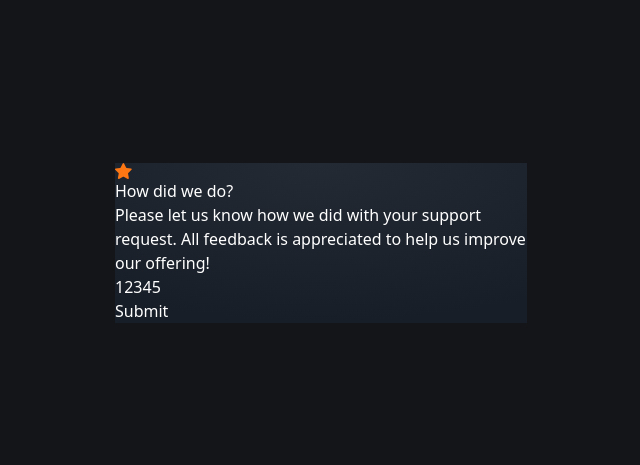
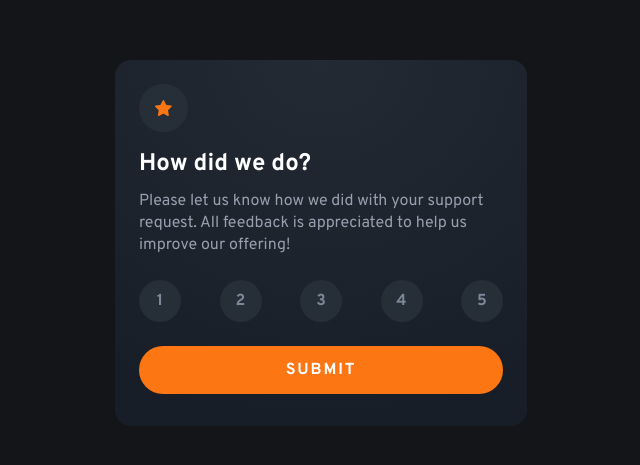
Before and after one commit to alisonleme/FeedBack32c, a React (Vite) app: page / in a window 1280 px wide. Shown: the part 157-622 px from the top of the page, without its empty margins (319-959 px from the left). Built offline with nearby package versions, Linux system fonts and the light colour scheme.

Commit message:
criação da função para atualizar o card

```diff
--- a/index.html
+++ b/index.html
@@ -3,6 +3,9 @@
   <head>
     <meta charset="UTF-8" />
     <link rel="icon" type="image/svg+xml" href="/favicon-32x32.png" />
+    <link rel="preconnect" href="https://fonts.googleapis.com">
+  <link rel="preconnect" href="https://fonts.gstatic.com" crossorigin>
+  <link href="https://fonts.googleapis.com/css2?family=Overpass:ital,wght@0,100..900;1,100..900&display=swap" rel="stylesheet">
     <meta name="viewport" content="width=device-width, initial-scale=1.0" />
     <title>FeedBack</title>
   </head>
--- a/src/App.jsx
+++ b/src/App.jsx
@@ -1,30 +1,61 @@
 import iconStar from "./assets/icon-star.svg"
+import { useState } from "react"
+
+
 
 export function App(){
+const [submited, setSubmited] = useState(false)
+const [rateNote,setRateNote] = useState(0)
+
+
+function handleSubmit(){
+ if(rateNote !== 0){
+  setSubmited(true)
+  return
+ }
+ alert("please,choose a rate button! ")
+}
+
+function handleChangeRateNote(value){
+  setRateNote(value)
+}
+
   return(
     <div className="h-svh bg-very-dark-blue text-white flex justify-center items-center px-6 " >
 
-     <div className="bg-radial-gradient max-w-103  ">
-      <img src={iconStar} alt="icone da estrela" />
+     {submited === false ? (
 
-      <h1>How did we do?</h1>
-      <p>Please let us know how we did with your support request. All feedback is appreciated to help us improve our offering!</p>
+     <div className="bg-radial-gradient max-w-103  px-6 pt-6 pb-8 rounded-2xl font-overpass ">
+
+     <div className="bg-dark-blue p-4 w-fit rounded-full mb-4     ">
+     <img src={iconStar} alt="icone da estrela" />
+
+     </div>
+
+       <h1 className="font-bold text-2xl mb-2.5   " >How did we do?</h1>
+       <p className="text-light-grey  text-sn  leading-1  mb-6 ">Please let us know how we did with your support request. All feedback is appreciated to help us improve our offering!</p>
 
 
-      <div>
+       <div className="flex justify-between mb-6">
 
-      <input type="button" value={1} />
-      <input type="button" value={2} />
-      <input type="button" value={3} />
-      <input type="button" value={4} />
-      <input type="button" value={5} />
+       <input type="button" value={1} className="bg-dark-blue w-10.5 h-10.5 rounded-full text-sn text-medium-grey font-bold focus:bg-medium-grey focus:text-white"onClick={() =>  handleChangeRateNote(1)} />
+       <input type="button" value={2} className="bg-dark-blue w-10.5 h-10.5 rounded-full text-sn text-medium-grey font-bold  focus:bg-medium-grey focus:text-white" onClick={() =>  handleChangeRateNote(2)}/>
+        <input type="button" value={3} className="bg-dark-blue w-10.5 h-10.5 rounded-full text-sn text-medium-grey font-bold  focus:bg-medium-grey focus:text-white" onClick={() =>  handleChangeRateNote(3)}/>
+       <input type="button" value={4} className="bg-dark-blue w-10.5 h-10.5 rounded-full text-sn text-medium-grey font-bold focus:bg-medium-grey focus:text-white "onClick={() =>  handleChangeRateNote(4)} />
+       <input type="button" value={5} className="bg-dark-blue w-10.5 h-10.5 rounded-full text-sn text-medium-grey font-bold  focus:bg-medium-grey focus:text-white" onClick={() => handleChangeRateNote(5) }/>
+
+       </div>
+
+
+     <button className=" bg-orange w-full py-3  rounded-3xl uppercase font-bold tracking-1  "  onClick={handleSubmit}>Submit</button>
 
       </div>
+     ) : (
+
+      <p>Outro codigo</p>
 
 
-    <button>Submit</button>
-
-     </div>
+     )}
 
     </div>
   )
--- a/src/index.css
+++ b/src/index.css
@@ -1,7 +1,23 @@
 @import "tailwindcss";
+@import url('https://fonts.googleapis.com/css2?family=Overpass:ital,wght@0,100..900;1,100..900&display=swap');
+
 
 @theme {
   --color-very-dark-blue:#131518;
+  --color-dark-blue:#262E38;
+  --color-medium-grey:#7C8798;
+  --color-light-grey: #969FAD;
+  --color-orange: #FC7614;
+
+
+--font-overpass: "Overpass", "sans-serif";
+
+--leading-1: 1.375rem;
+
+
+
+
+--tracking-1: 1.867px;
 }
 
 @layer utilities{
```
